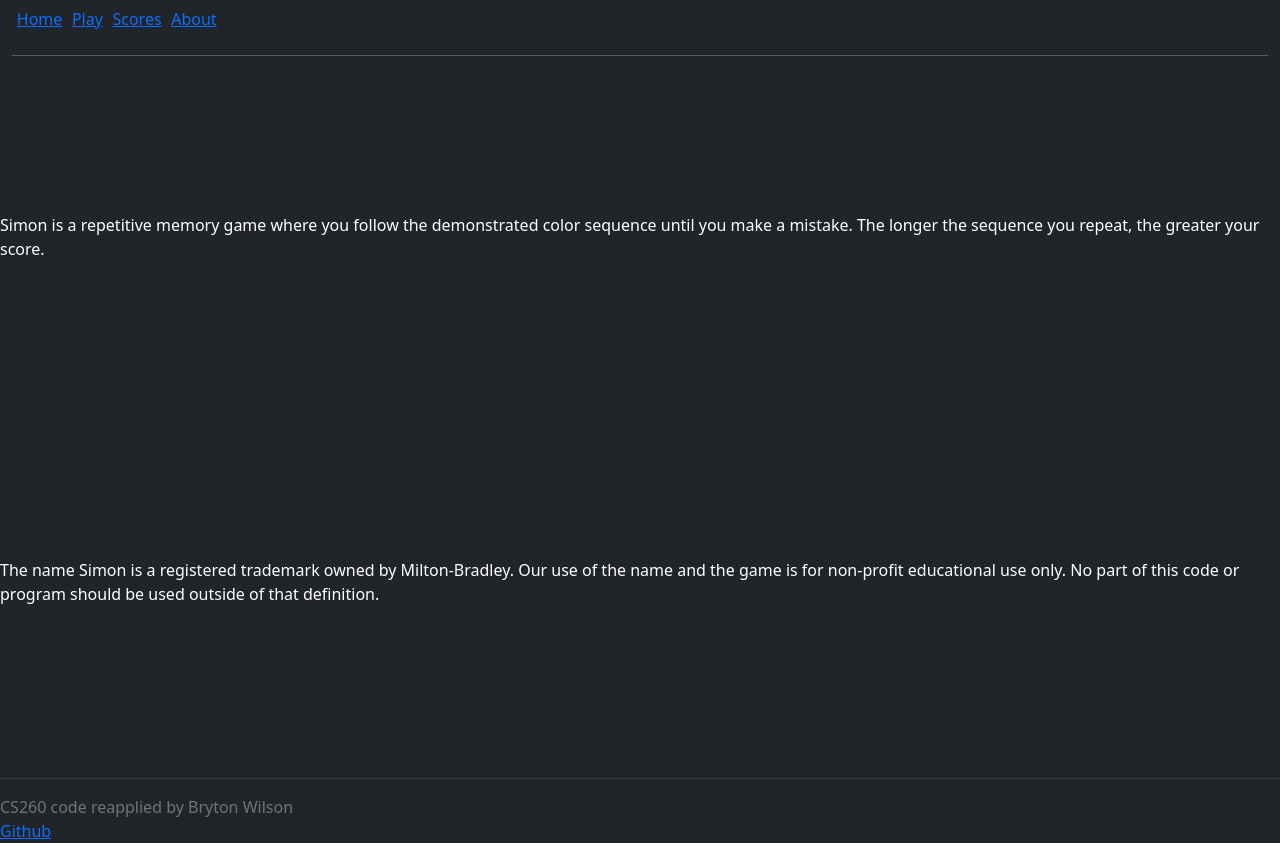
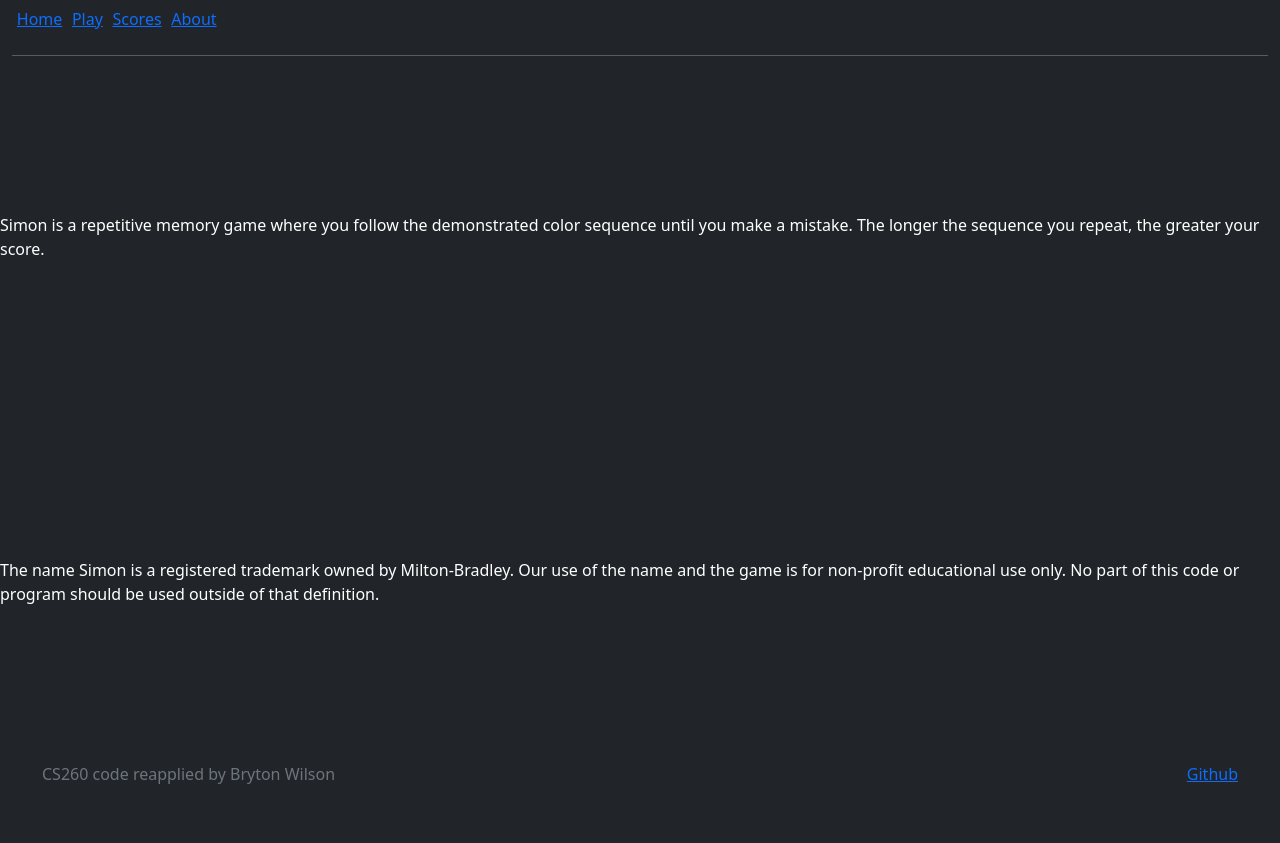
Before and after one commit to BrtWilson/simon, a plain HTML site: page about.html in a window 1280 px wide. Shown: the part 73-916 px from the top of the page. After the commit the page ends 860 px from the top, so only its background shows below. Drawn offline with nearby package versions, Linux system fonts and the light colour scheme.

Commit message:
css footers complete

```diff
--- a/about.html
+++ b/about.html
@@ -44,10 +44,10 @@
         </main>
 
         <footer class="bg-dark text-light text-muted">
-            <hr />
-            <span class="text-reset"> CS260 code reapplied by Bryton Wilson </span>
-            <br />
-            <a href="https://github.com/BrtWilson/simon">Github</a>
+            <div class="container-fluid">
+                <span class="text-reset"> CS260 code reapplied by Bryton Wilson </span>
+                <a href="https://github.com/BrtWilson/simon">Github</a>
+            </div>
         </footer>
 
     </body>
--- a/main.css
+++ b/main.css
@@ -14,10 +14,6 @@ main {
     flex-direction: column;
     align-items: center;
     justify-content: space-around;
-}
-
-footer {
-    flex: 0 30px;
 }
 
 menu {
@@ -38,8 +34,10 @@ menu .nav-item {
 
 footer {
     flex: 0 25px;
+    float: left;
+    margin: 0 30px;
 }
 
 footer a {
-    float: center;
+    float: right;
 }
```
Also changed, not shown: index.html (+4 -4 lines), play.html (+4 -4 lines), scores.html (+4 -4 lines).
